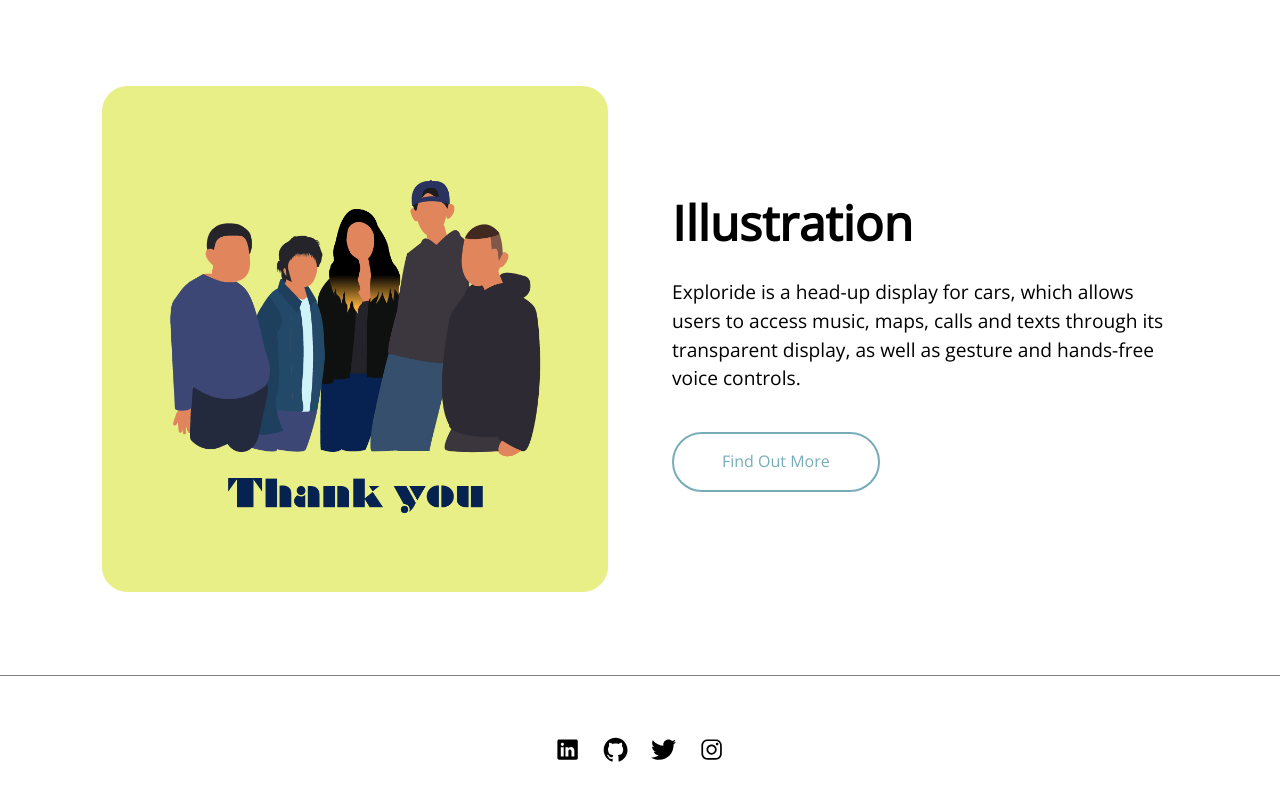
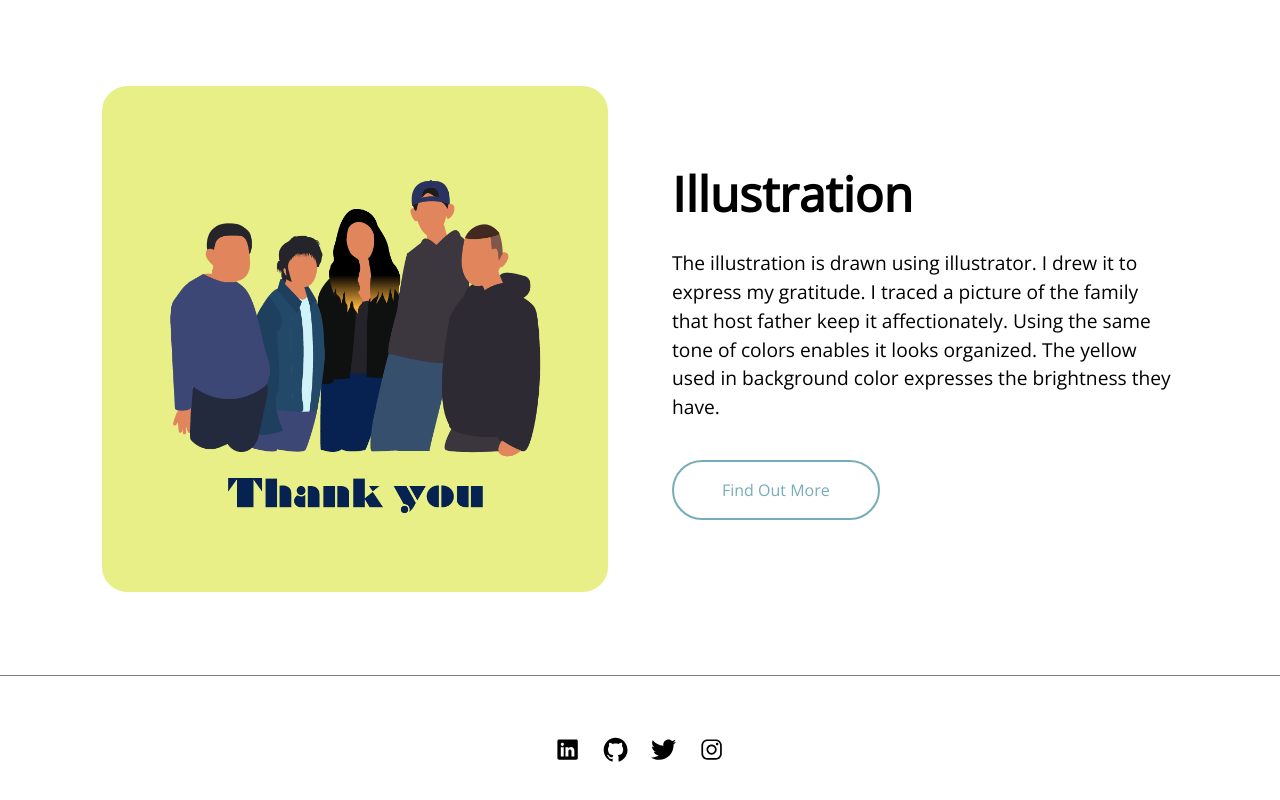
Before and after one commit to marieooq/react_portfolio, a React (Create React App) app: page / in a window 1280 px wide. Shown: the part 1571-2371 px from the top of the page. Built offline with nearby package versions, Linux system fonts and the light colour scheme.

Commit message:
modified content description

```diff
--- a/src/Contents.js
+++ b/src/Contents.js
@@ -41,7 +41,7 @@ const contentsObj = [
   },
   {
     title: 'Illustration',
-    description: 'Exploride is a head-up display for cars, which allows users to access music, maps, calls and texts through its transparent display, as well as gesture and hands-free voice controls.',
+    description: 'The illustration is drawn using illustrator. I drew it to express my gratitude.  I traced a picture of the family that host father keep it affectionately. Using the same tone of colors enables it looks organized. The yellow used in background color expresses the brightness they have.',
     url: '/work2'
   },
 ];
```
